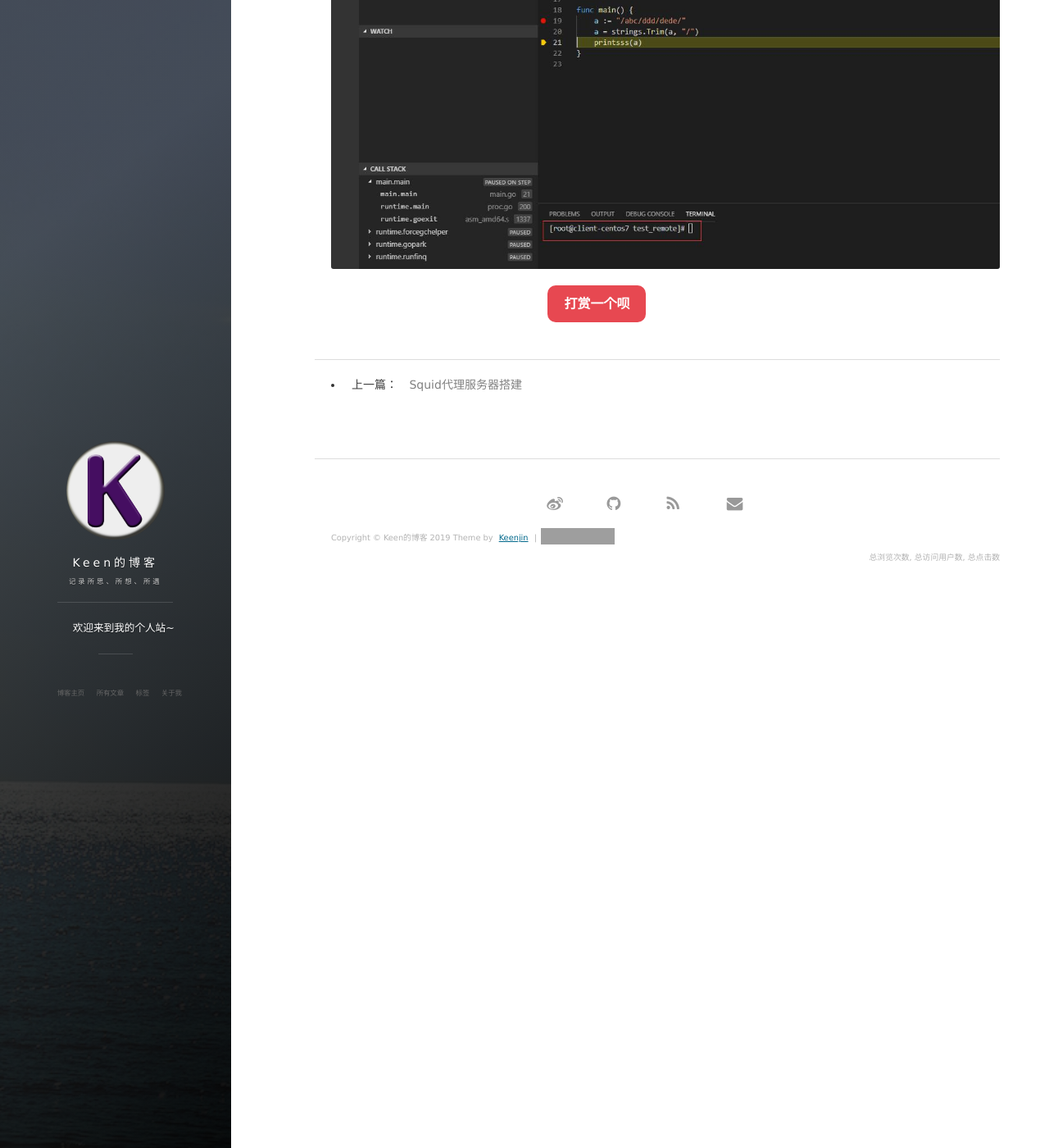
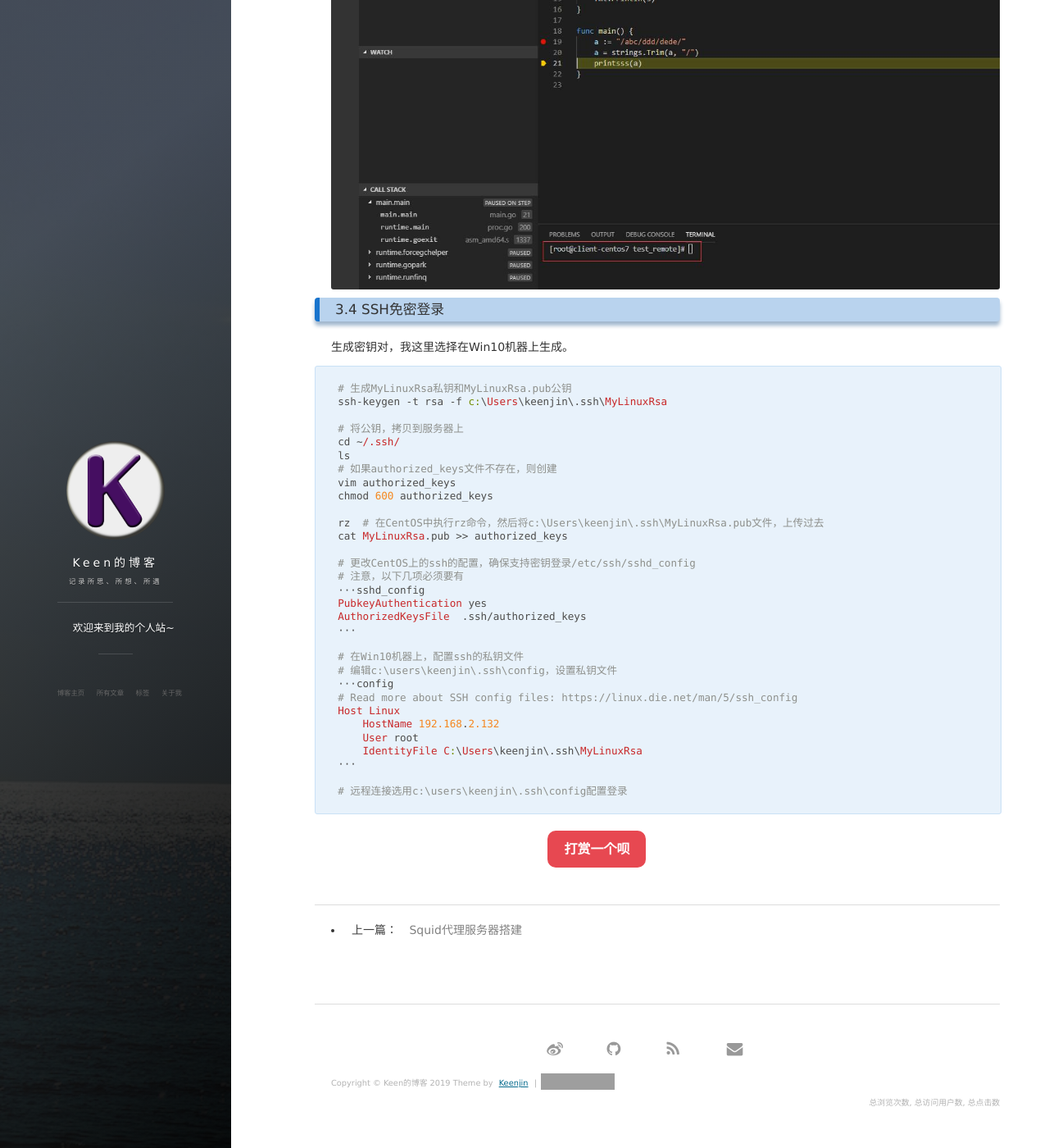
Before and after one commit to Keenjin/Keenjin.github.io, a Jekyll site: the page built from _posts/2019-07-18-vscode_remote_develop.md, in a window 1280 px wide and 1400 px high, scrolled down 5873 px. Shown: the whole window at 82% size. Built offline with Jekyll 4.4.1, drawn with Linux system fonts in a browser that asks for light colours; nearby versions of some CDN libraries; comment, search, counter and statistics services are not loaded; grey boxes are pictures that could not be loaded.

Commit message:
vscode remote develop

````diff
--- a/_posts/2019-07-18-vscode_remote_develop.md
+++ b/_posts/2019-07-18-vscode_remote_develop.md
@@ -21,6 +21,7 @@ tags: vscode
         - [3.1 在宿主机上，安装OpenSSH](#31-在宿主机上安装openssh)
         - [3.2 目标机器，需要开启SSH服务](#32-目标机器需要开启ssh服务)
         - [3.3 在宿主机的VSCode中，安装并配置Remote - SSH插件](#33-在宿主机的vscode中安装并配置remote---ssh插件)
+        - [3.4 SSH免密登录](#34-ssh免密登录)
 
 <!-- /TOC -->
 
@@ -185,3 +186,41 @@ systemctl start sshd.service
 安装结束后，reload一下go插件，这样，就可以正常调试里，跟在本地调试代码完全一样的体验。查看此时的terminal，可以看到链接到远端去了。
 
 ![jpg](/images/post/vscode/remote_debugging.jpg)
+
+### 3.4 SSH免密登录
+
+生成密钥对，我这里选择在Win10机器上生成。
+
+```bash
+# 生成MyLinuxRsa私钥和MyLinuxRsa.pub公钥
+ssh-keygen -t rsa -f c:\Users\keenjin\.ssh\MyLinuxRsa
+
+# 将公钥，拷贝到服务器上
+cd ~/.ssh/
+ls
+# 如果authorized_keys文件不存在，则创建
+vim authorized_keys
+chmod 600 authorized_keys
+
+rz  # 在CentOS中执行rz命令，然后将c:\Users\keenjin\.ssh\MyLinuxRsa.pub文件，上传过去
+cat MyLinuxRsa.pub >> authorized_keys
+
+# 更改CentOS上的ssh的配置，确保支持密钥登录/etc/ssh/sshd_config
+# 注意，以下几项必须要有
+···sshd_config
+PubkeyAuthentication yes
+AuthorizedKeysFile  .ssh/authorized_keys
+···
+
+# 在Win10机器上，配置ssh的私钥文件
+# 编辑c:\users\keenjin\.ssh\config，设置私钥文件
+···config
+# Read more about SSH config files: https://linux.die.net/man/5/ssh_config
+Host Linux
+    HostName 192.168.2.132
+    User root
+    IdentityFile C:\Users\keenjin\.ssh\MyLinuxRsa
+···
+
+# 远程连接选用c:\users\keenjin\.ssh\config配置登录
+```
````
